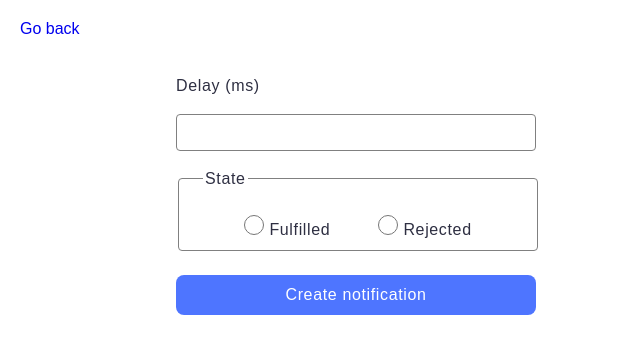
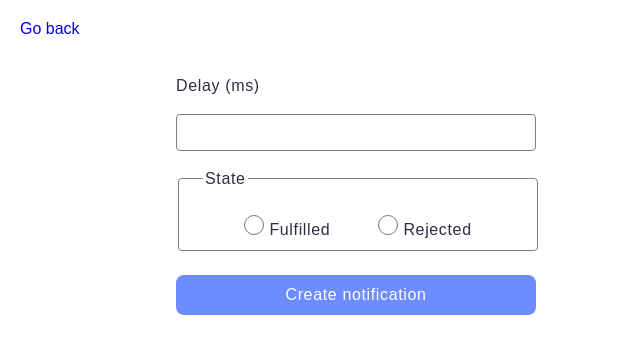
Before and after one commit to valentyna88/goit-js-hw-10, a website built with Vite: page src/2-snackbar.html in a window 1280 px wide. In both pictures the pointer is over the button "Create notification". Shown: the whole page, without its empty margins (0-640 px from the left). Built offline with nearby package versions, Linux system fonts and the light colour scheme.

Commit message:
Update snackbar.css

```diff
--- a/src/css/snackbar.css
+++ b/src/css/snackbar.css
@@ -87,5 +87,5 @@ button {
 }
 
 button:hover {
-
+    background-color: #6c8cff;
 }
```
